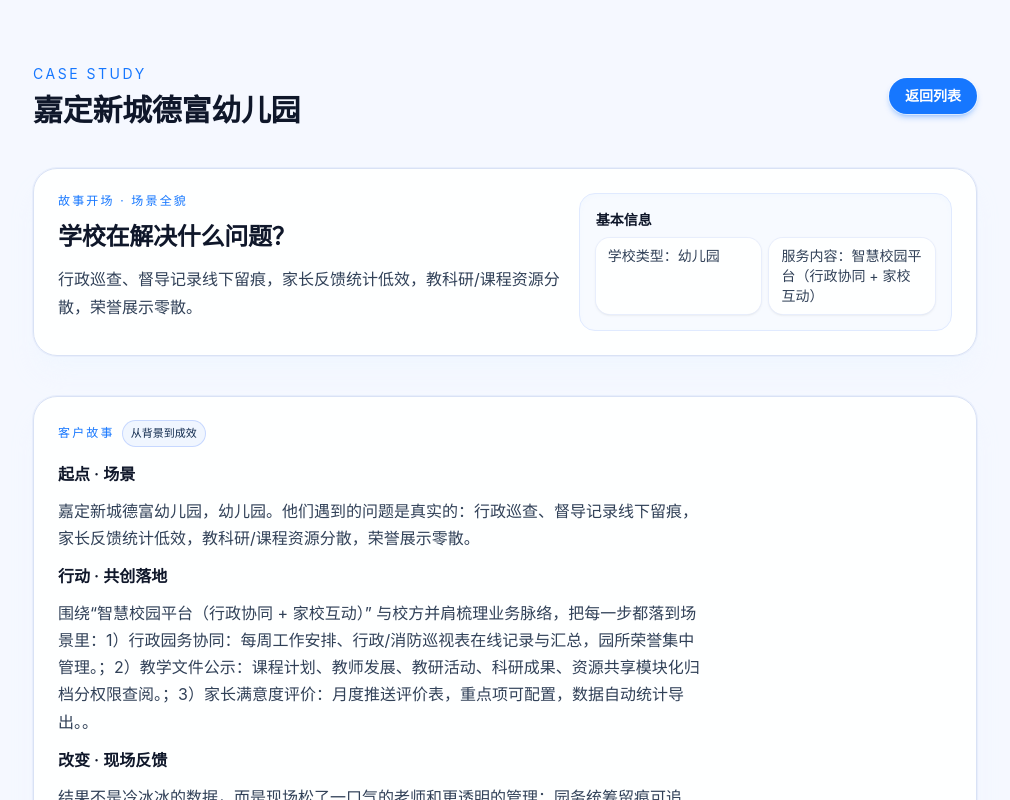
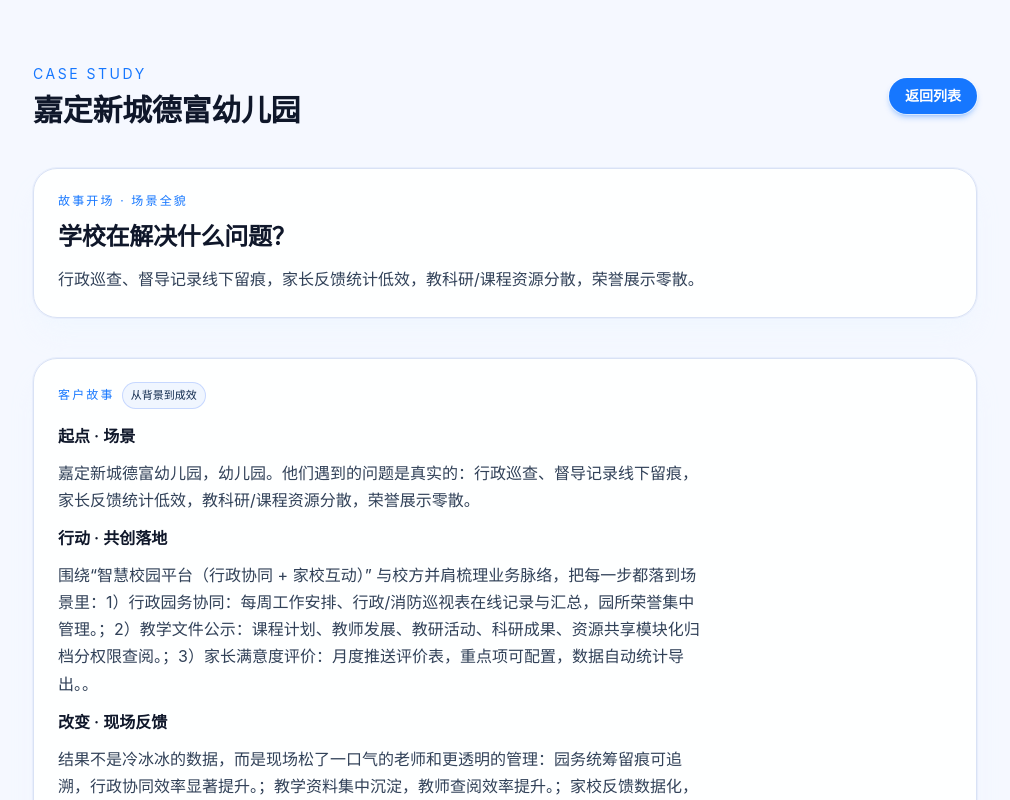
Before and after one commit to xialan100/yili, a Next.js app: page /yili/cases/defu-kindergarten in a window 1280 px wide. Shown: the top 800 px of the page, without its empty margins (135-1145 px from the left). Built offline with nearby package versions, Linux system fonts and the light colour scheme.

Commit message:
Remove basics box on case detail

```diff
--- a/src/app/cases/[slug]/page.tsx
+++ b/src/app/cases/[slug]/page.tsx
@@ -357,22 +357,10 @@ export default async function CasePage({ params }: Params) {
         </div>
 
         <div className="grid gap-4 rounded-3xl border border-[#d9e2f5] bg-white/95 p-6 shadow-xl shadow-blue-50/70 ring-1 ring-[#e8eefc]">
-          <div className="grid gap-4 lg:grid-cols-[1.15fr_0.85fr] lg:items-start">
-            <div className="space-y-3">
-              <p className="text-xs uppercase tracking-[0.18em] text-[#1677ff]">故事开场 · 场景全貌</p>
-              <h2 className="text-2xl font-semibold text-[#0f172a]">学校在解决什么问题？</h2>
-              <p className="text-slate-700 leading-7">{detail.background}</p>
-            </div>
-            <div className="grid gap-2 rounded-2xl border border-[#e0eaff] bg-[#f7faff] p-4 shadow-inner shadow-blue-50/60">
-              <p className="text-sm font-semibold text-[#0f172a]">基本信息</p>
-              <div className="grid gap-2 sm:grid-cols-2">
-                {basics.map((item) => (
-                  <div key={item} className="rounded-xl bg-white/90 px-3 py-2 text-sm text-slate-700 ring-1 ring-[#e8eefc] shadow-sm">
-                    {item}
-                  </div>
-                ))}
-              </div>
-            </div>
+          <div className="space-y-3">
+            <p className="text-xs uppercase tracking-[0.18em] text-[#1677ff]">故事开场 · 场景全貌</p>
+            <h2 className="text-2xl font-semibold text-[#0f172a]">学校在解决什么问题？</h2>
+            <p className="text-slate-700 leading-7">{detail.background}</p>
           </div>
         </div>
 
```
